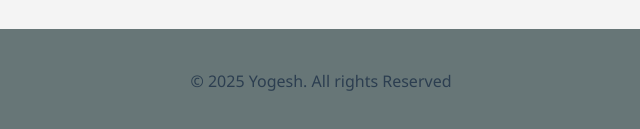
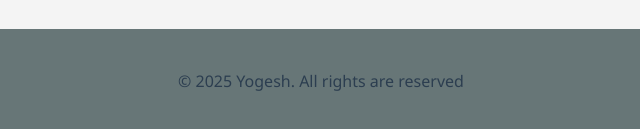
Before and after one commit to yogeshzr/yogesh-s-portfolio, a plain HTML site: page Myportfolio/index.html in a window 1280 px wide. Shown: the part 979-1108 px from the top of the page, 319-959 px from the left. Drawn offline with Linux system fonts and the light colour scheme.

Commit message:
Update index.html

```diff
--- a/Myportfolio/index.html
+++ b/Myportfolio/index.html
@@ -44,7 +44,7 @@
 </a>
 </div>
 </Section>
-<footer> <p>© 2025 Yogesh. All rights Reserved</p></footer>
+<footer> <p>© 2025 Yogesh. All rights are reserved</p></footer>
 
 </body>
 </html>
```
